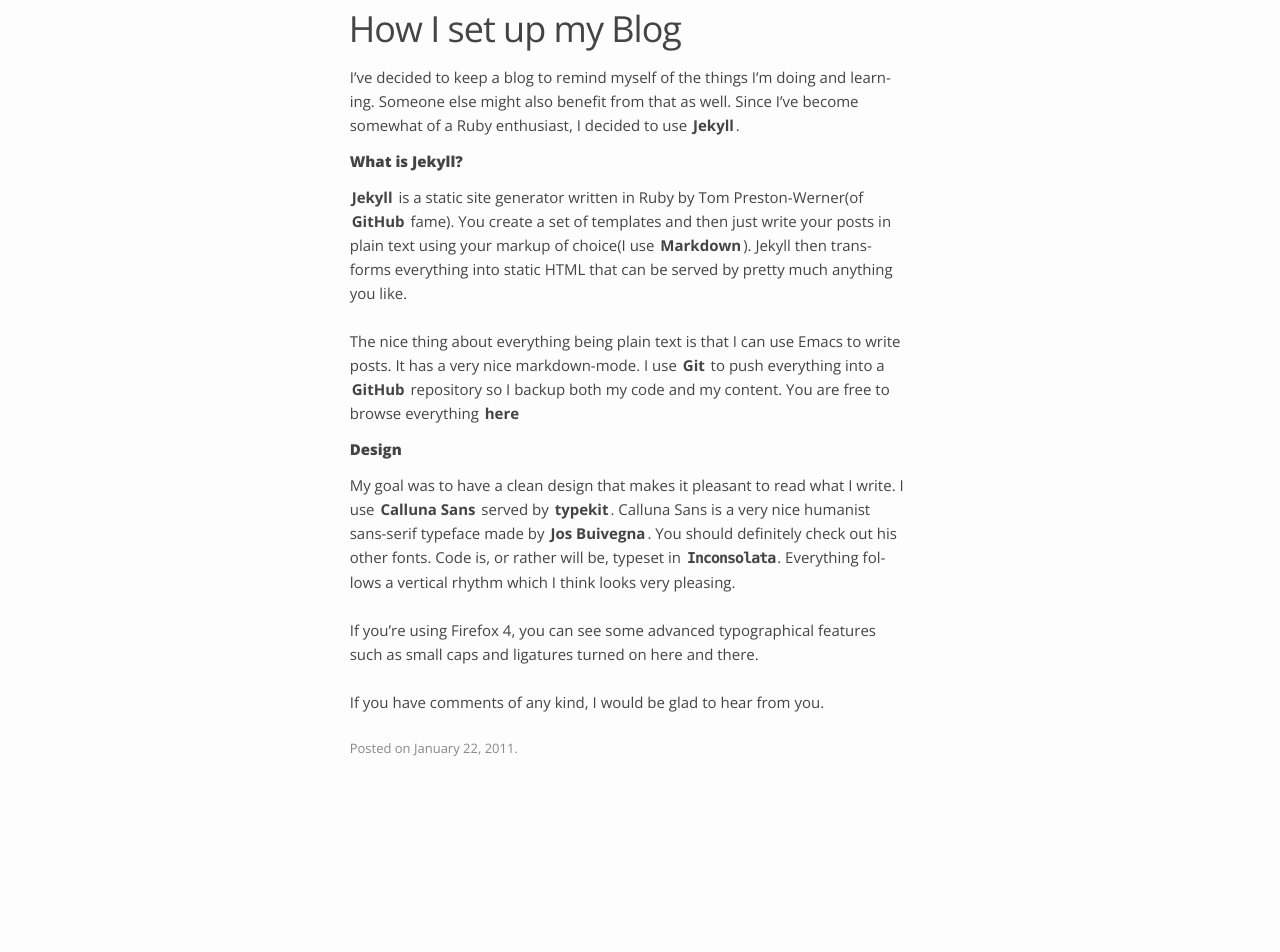
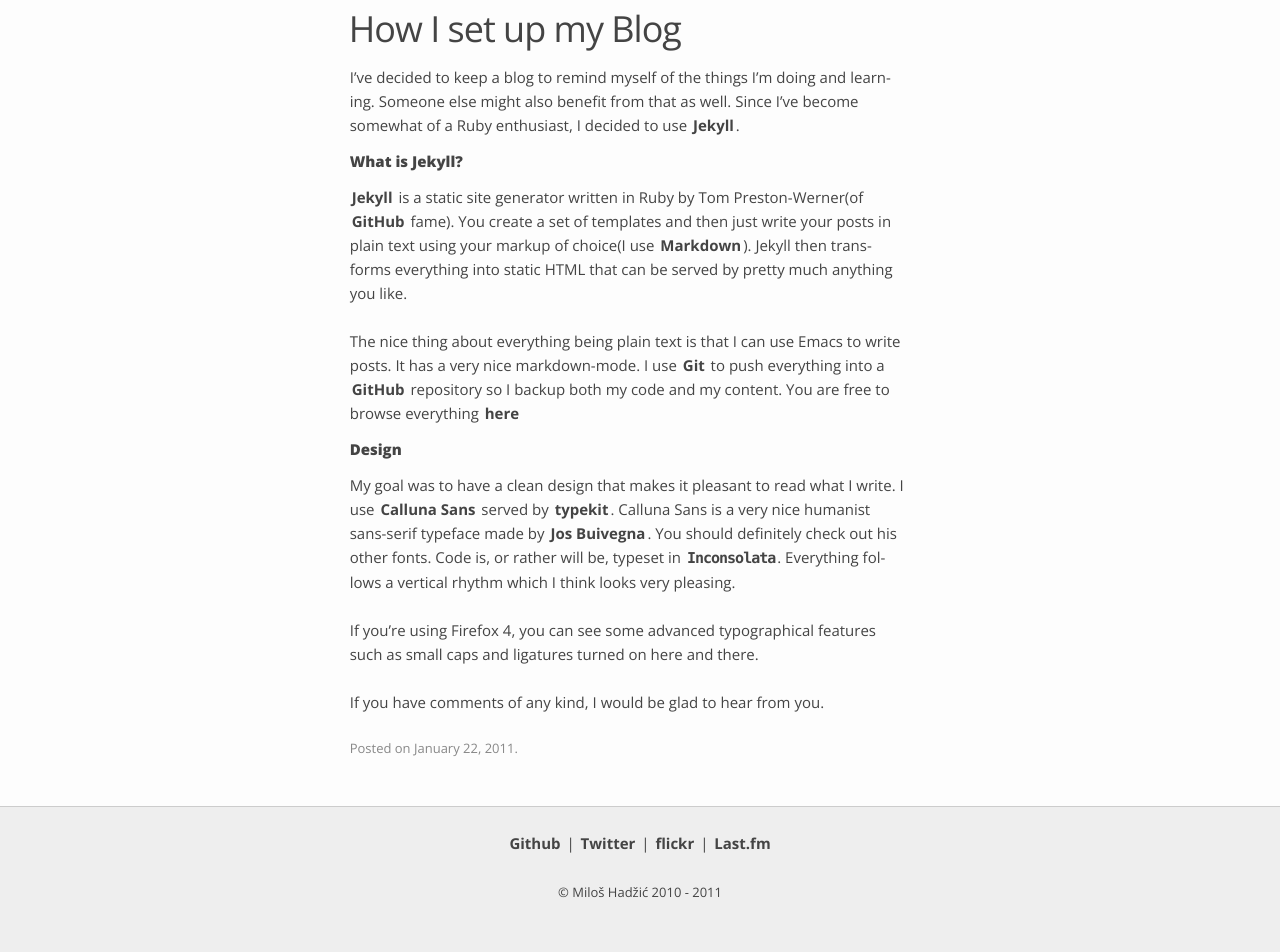
Before and after one commit to miloshadzic/miloshadzic.github.com, a Jekyll site: the page built from index.html, in a window 1280 px wide. Shown: the part 1269-2221 px from the top of the page. Built offline with Jekyll 4.4.1, drawn with Linux system fonts in a browser that asks for light colours; some web fonts are replaced; before the commit the page ends 2048 px from its top, so only the background shows below that.

Commit message:
Adds footer

```diff
--- a/_includes/footer.html
+++ b/_includes/footer.html
@@ -1,5 +1,6 @@
-<div id="footer" class="tk-calluna-sans">
-  Check out my <a href="http://github.com/miloshadzic">Github</a>
-  | <a href="http://twitter.com/#!/miloshadzic">Twitter</a> or say
-  hello to <strong>me <span class="smcp">at</span> miloshadzic <span class="smcp">dot</span> com</b>.
+<div id="footer">
+  <div class="center">
+    <p><a href="http://github.com/miloshadzic">Github</a> | <a class="twitter" href="http://twitter.com/#!/miloshadzic">Twitter</a> | <a class="flickr" href="http://www.flickr.com/people/39349369@N03/">flick<span class="flickrmagenta">r</span></a> | <a class="lfmred" href="http://www.last.fm/user/nagnatron">Last.fm</a></p>
+    <p><span class="light small">© Miloš Hadžić 2010 - 2011</span></p>
 </div>
+</div>
--- a/_layouts/default.html
+++ b/_layouts/default.html
@@ -38,7 +38,7 @@ sitetitle: Miloš Hadžić
     <div id="main" class="hyphenate">
       {% include header.html %}
       {{ content }}
+      {% include footer.html %}
     </div>
-    <div id="bottompaint"></div>
   </body>
 </html>
--- a/resources/css/style.css
+++ b/resources/css/style.css
@@ -245,6 +245,16 @@ li {
 #posts a:hover {
   border-bottom: 2px #444444 dotted; }
 
+#footer a {
+  color: #444444;
+  border: 2px #eee dotted;
+  -moz-transition: border 0.3s ease-in;
+  -webkit-transition: border 0.3s ease-in;
+  font-weight: bold; }
+
+#footer a:hover {
+  border-bottom: 2px #444444 dotted; }
+
 .meta {
   float: left; }
 
@@ -262,3 +272,21 @@ a.thumb > img {
 
 .bookimg {
   margin: 0; }
+
+#footer {
+  margin-top: 3.2em;
+  padding-top: 1.6em;
+  padding-bottom: 1.6em;
+  border-top: 1px solid #ccc;
+  background: #eee;
+  width: 100%; }
+
+.center {
+  text-align: center; }
+
+.light {
+  font-weight: 300; }
+
+.small {
+  font-size: 13px;
+  line-height: 24px; }
```
Also changed, not shown: resources/sass/style.scss (+29 -0 lines).
